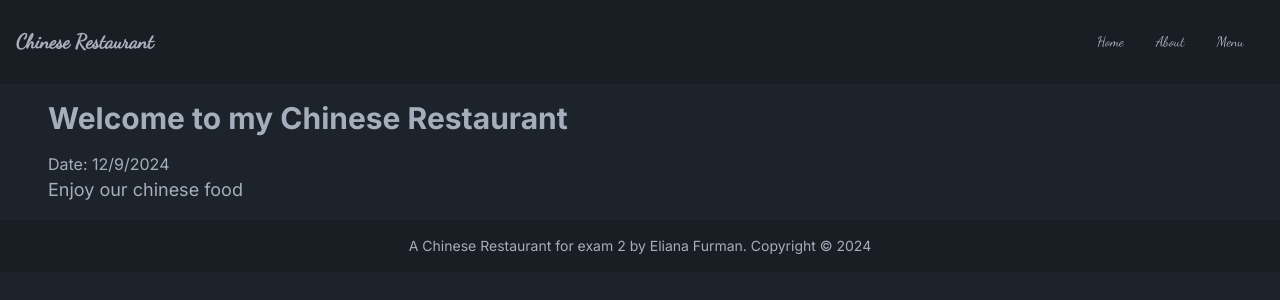
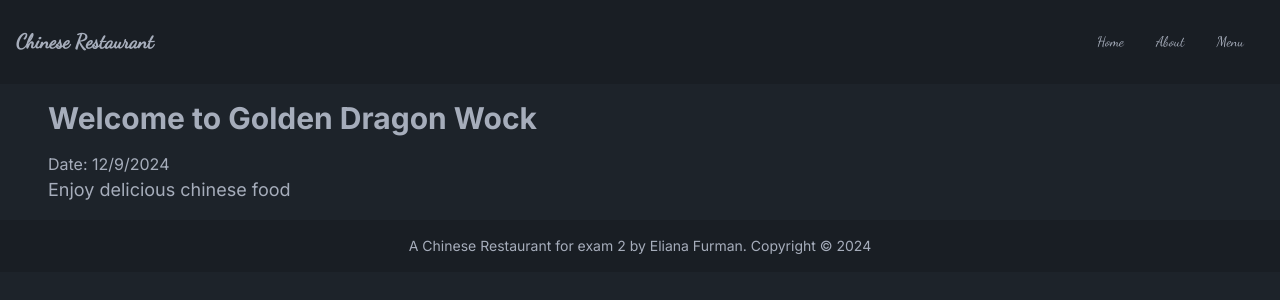
Before and after one commit to eliana53/exam2, a Next.js app: page / in a window 1280 px wide. Shown: the top 300 px of the page. Built offline with nearby package versions, Linux system fonts and the light colour scheme.

Commit message:
Golden Woc

```diff
--- a/app/page.tsx
+++ b/app/page.tsx
@@ -2,11 +2,11 @@ export default function Home() {
   return (
     <div>
       <h1 className="text-3xl font-bold mb-4">
-        Welcome to my Chinese Restaurant
+        Welcome to Golden Dragon Wock
       </h1>
       Date: 12/9/2024
 
-      <p className="text-lg">Enjoy our chinese food</p>
+      <p className="text-lg">Enjoy delicious chinese food</p>
     </div>
   );
 }
```
